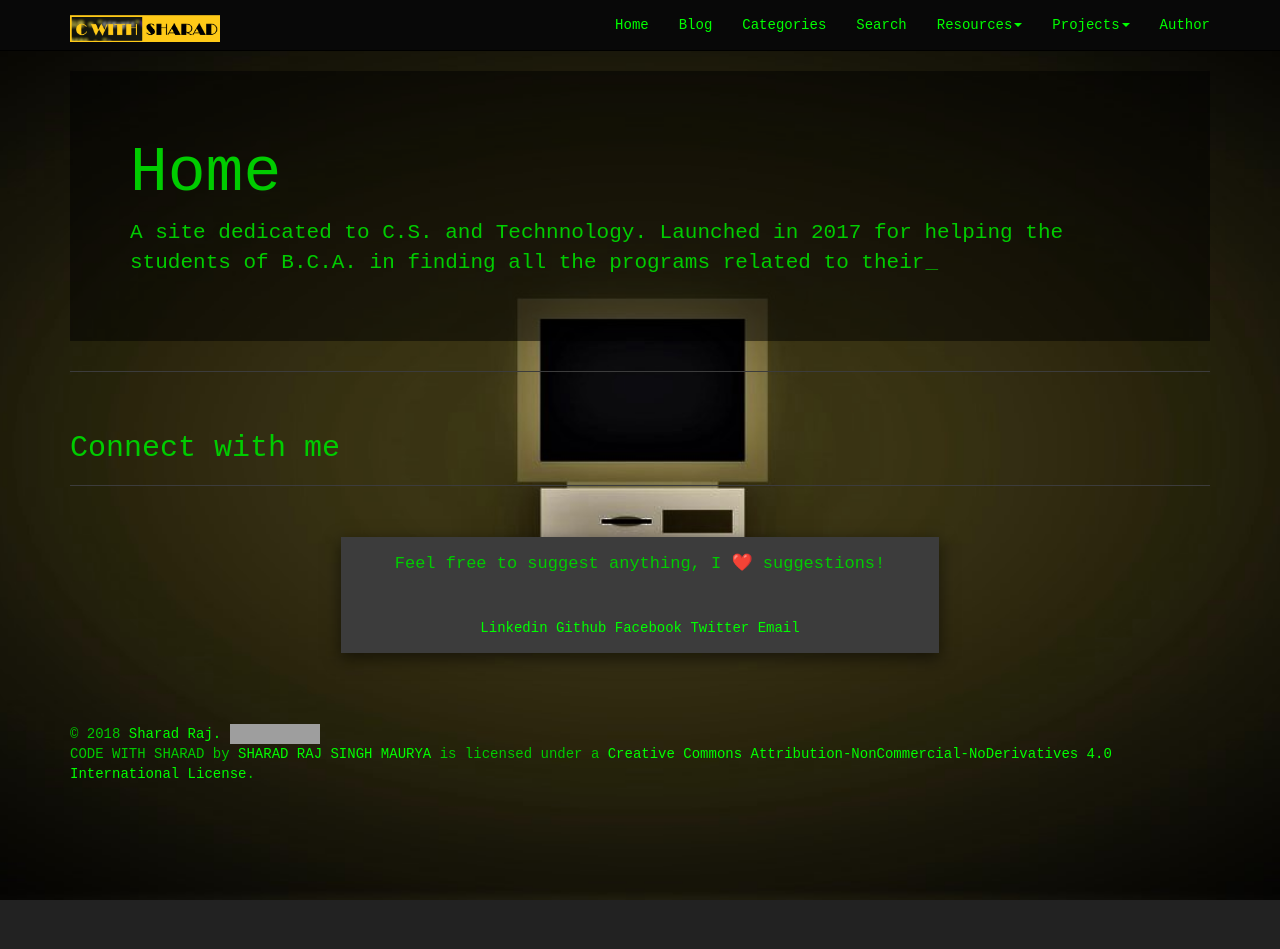
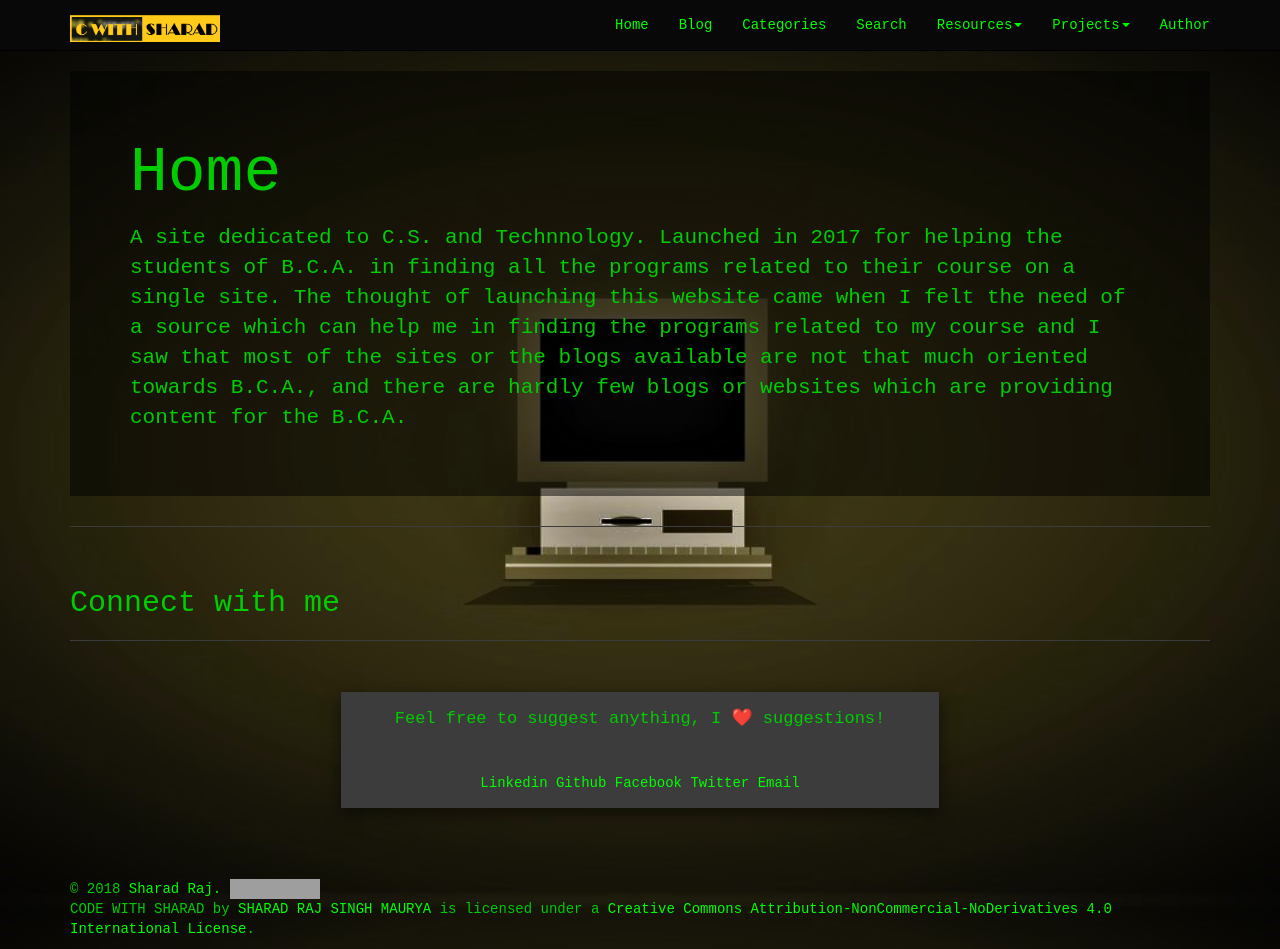
Before and after one commit to cwithsharad/cwithsharad.github.io, a Jekyll site: the page built from index.md, in a window 1280 px wide. Built offline with Jekyll 4.4.1, drawn with Linux system fonts in a browser that asks for light colours; emoji names are drawn with the system emoji font; before the commit the page ends 900 px from its top, so only the background shows below that; grey boxes are pictures that could not be loaded.

Commit message:
Update index.md

```diff
--- a/index.md
+++ b/index.md
@@ -9,3 +9,10 @@
   and  there are hardly few blogs or websites which are providing content for the
   B.C.A.
 ---
+A site dedicated to C.S. and Technnology. Launched in 2017 for helping
+  the students of B.C.A. in finding all the programs related to their course on a
+  single site. The thought of launching this website came when I felt the need of
+  a source which can help me in finding the programs related to my course and I saw
+  that most of the sites or the blogs available are not that much oriented towards B.C.A.,
+  and  there are hardly few blogs or websites which are providing content for the
+  B.C.A.
```
Also changed, not shown: other parts of index.md (+1 -1 lines).
